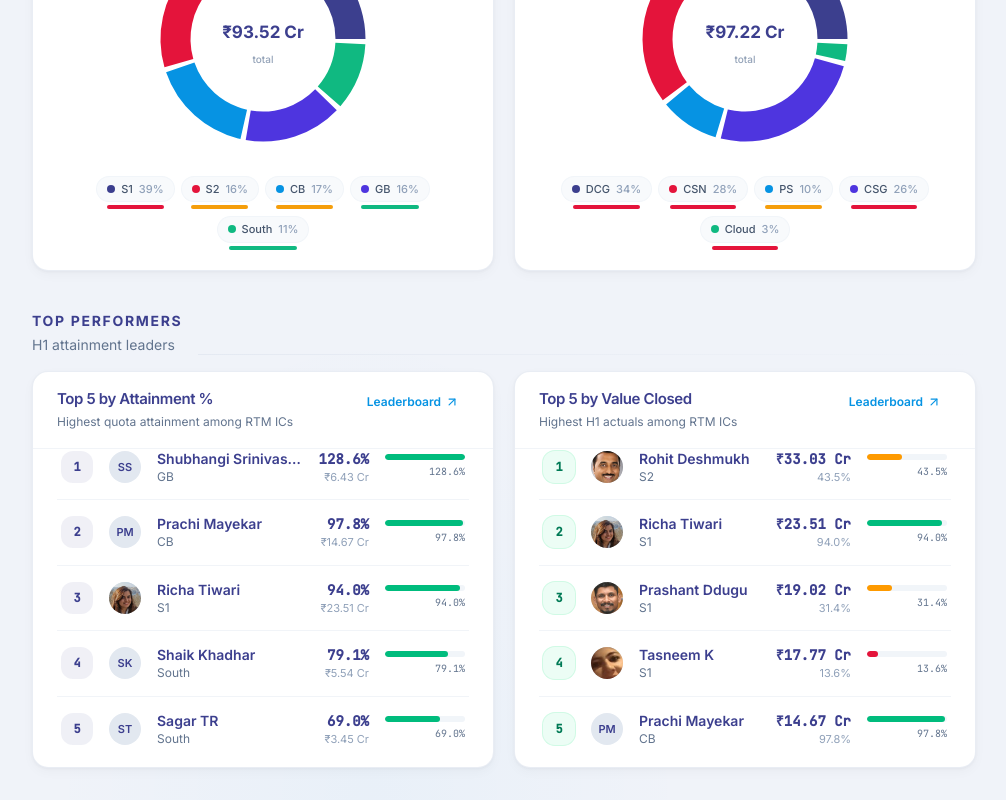
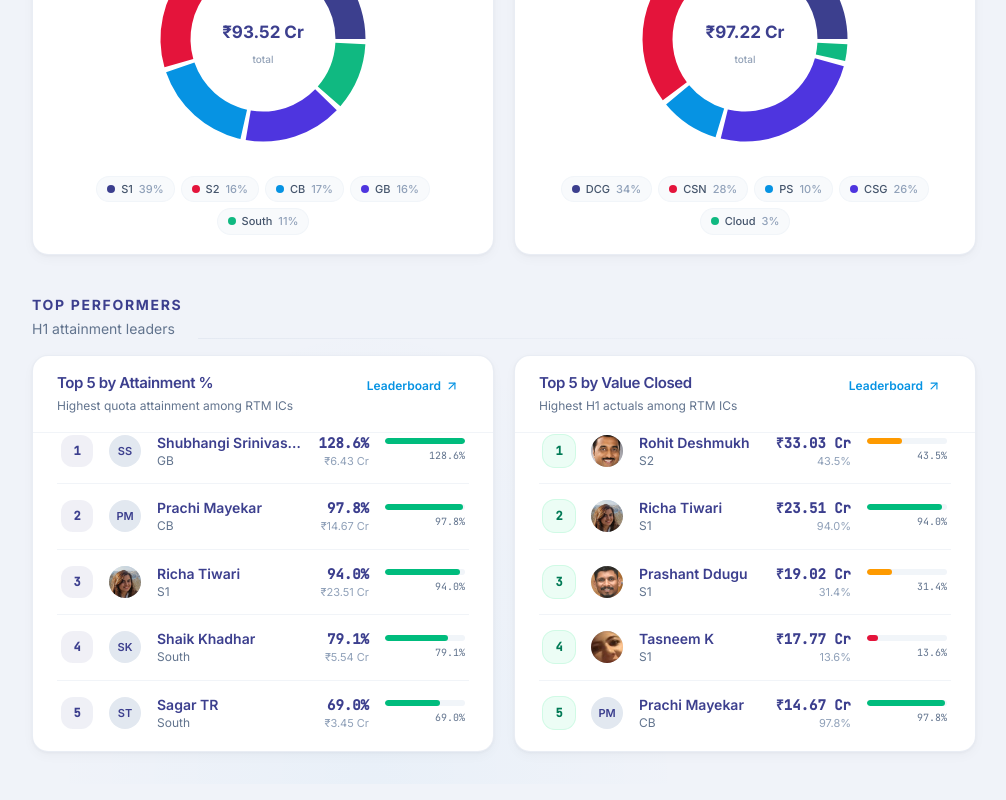
Before and after one commit to vishwajeet-dev04/test-galaxy-db, a React (Vite) app in the folder dashboard/: page / in a window 1280 px wide. Shown: the part 1606-2406 px from the top of the page, without its empty margins (272-1278 px from the left). Built offline with nearby package versions, Linux system fonts and the light colour scheme.

Commit message:
Fix- Removed the Colour Indicator from Donut Charts of Closed Opp and BU

```diff
--- a/dashboard/src/components/charts/DonutChart.tsx
+++ b/dashboard/src/components/charts/DonutChart.tsx
@@ -6,9 +6,6 @@ interface DonutChartProps {
   height?: number;
   onSliceClick?: (name: string) => void;
   centerLabel?: string;
-  statusMap?: Record<string, number | null>;
-  /** Optional function that maps an attainment value to a hex colour string */
-  legendStatusColorFn?: (attainmentPct: number | null | undefined) => string;
 }
 
 export function DonutChart({
@@ -16,8 +13,6 @@ export function DonutChart({
   height = 280,
   onSliceClick,
   centerLabel,
-  statusMap,
-  legendStatusColorFn,
 }: DonutChartProps) {
   const filtered = data.filter((d) => d.value > 0);
   const total = filtered.reduce((s, d) => s + d.value, 0);
@@ -84,11 +79,12 @@ export function DonutChart({
       <div className="mt-2 flex flex-wrap justify-center gap-2">
         {filtered.map((d, i) => {
           const pct = total ? ((d.value / total) * 100).toFixed(0) : "0";
-          const hasStatus = statusMap && legendStatusColorFn && d.name in statusMap;
-          const statusColor = hasStatus ? legendStatusColorFn!(statusMap![d.name]) : null;
+          // The status-color calculation logic is preserved here for potential future use:
+          // const hasStatus = statusMap && legendStatusColorFn && d.name in statusMap;
+          // const statusColor = hasStatus ? legendStatusColorFn!(statusMap![d.name]) : null;
           return (
-            <div key={d.name} className="flex flex-col items-center">
             <button
+              key={d.name}
               onClick={() => onSliceClick?.(d.name)}
               className="inline-flex items-center gap-1.5 rounded-full bg-slate-50 px-2.5 py-1 text-[11px] font-medium text-slate-600 ring-1 ring-slate-100 transition hover:bg-white hover:ring-galaxy-navy/20"
             >
@@ -96,11 +92,6 @@ export function DonutChart({
               {d.name}
               <span className="text-slate-400">{pct}%</span>
             </button>
-              <div
-                className="mt-1 h-1 w-3/4 rounded-full"
-                style={{ background: hasStatus ? (statusColor || "#94a3b8") : CHART_COLORS[i % CHART_COLORS.length] }}
-              />
-            </div>
           );
         })}
       </div>
--- a/dashboard/src/views/AccountsView.tsx
+++ b/dashboard/src/views/AccountsView.tsx
@@ -9,7 +9,7 @@ import {
   Sparkles,
   PieChart,
 } from "lucide-react";
-import { getStatusMaps } from "../utils/status";
+
 import { FilterBar } from "../components/FilterBar";
 import { KpiCard } from "../components/KpiCard";
 import { SectionHeader } from "../components/SectionHeader";
@@ -18,7 +18,7 @@ import { AccountLogo } from "../components/AccountLogo";
 import { ChartCard } from "../components/ChartCard";
 import { DonutChart } from "../components/charts/DonutChart";
 import type { AccountRecord, DrillState, QuotaData } from "../types";
-import { formatCr, formatPct, formatInr, BU_COLORS, attainmentBarColor } from "../utils/format";
+import { formatCr, formatPct, formatInr, BU_COLORS } from "../utils/format";
 import { ui } from "../theme";
 
 interface AccountsViewProps {
@@ -32,12 +32,10 @@ type SortKey = "revenue" | "bottomline" | "deals" | "gp" | "quota_share";
 function AccountDetail({
   account,
   icQuota,
-  buStatusMap,
   onSelectEmployee,
 }: {
   account: AccountRecord;
   icQuota: number;
-  buStatusMap: Record<string, number | null>;
   onSelectEmployee: (name: string) => void;
 }) {
   const buShare = account.by_bu.map((b) => ({
@@ -129,8 +127,6 @@ function AccountDetail({
             {buShare.length > 0 ? (
               <DonutChart
                 data={buShare}
-                statusMap={buStatusMap}
-                legendStatusColorFn={attainmentBarColor}
               />
             ) : (
               <p className="py-8 text-center text-sm text-slate-400">No BU split</p>
@@ -273,7 +269,7 @@ export function AccountsView({ data, drill, onDrill }: AccountsViewProps) {
     return { totalTl, totalBl, totalDeals, top10Share, avgGp, multiBu, top5: accounts.slice(0, 5) };
   }, [accounts]);
 
-  const { buStatusMap } = getStatusMaps(data.bu_level ?? [], data.rtm_divisions ?? [], "h1");
+
 
   if (selected) {
     return (
@@ -288,7 +284,7 @@ export function AccountsView({ data, drill, onDrill }: AccountsViewProps) {
         <AccountDetail
           account={selected}
           icQuota={icQuota ?? 0}
-          buStatusMap={buStatusMap}
+
           onSelectEmployee={(name) => onDrill({ view: "employees", employee: name })}
         />
       </div>
--- a/dashboard/src/views/BUView.tsx
+++ b/dashboard/src/views/BUView.tsx
@@ -1,11 +1,11 @@
 import { useMemo, useState } from "react";
 import { DonutChart } from "../components/charts/DonutChart";
 import { ChartCard } from "../components/ChartCard";
-import { getStatusMaps } from "../utils/status";
+
 import { ProgressRing } from "../components/ProgressRing";
 import { FilterBar } from "../components/FilterBar";
 import type { QuotaData, DrillState } from "../types";
-import { formatCr, attainmentBarColor, BU_COLORS } from "../utils/format";
+import { formatCr, BU_COLORS, attainmentBarColor } from "../utils/format";
 import { ui } from "../theme";
 
 interface BUViewProps {
@@ -123,8 +123,6 @@ export function BUView({ data, drill, onDrill }: BUViewProps) {
             <DonutChart
               data={filteredBUs.map((b) => ({ name: b.bu, value: b[buPeriod]?.actuals ?? 0 }))}
               onSliceClick={(bu) => onDrill({ bu })}
-              statusMap={getStatusMaps(data.bu_level ?? [], data.rtm_divisions ?? [], buPeriod).buStatusMap}
-              legendStatusColorFn={attainmentBarColor}
             />
           </ChartCard>
         </div>
--- a/dashboard/src/views/BrandsView.tsx
+++ b/dashboard/src/views/BrandsView.tsx
@@ -14,13 +14,13 @@ import {
 import { FilterBar } from "../components/FilterBar";
 import { KpiCard } from "../components/KpiCard";
 import { SectionHeader } from "../components/SectionHeader";
-import { getStatusMaps } from "../utils/status";
+
 import { DealRow } from "../components/DealRow";
 import { BrandLogo } from "../components/BrandLogo";
 import { ChartCard } from "../components/ChartCard";
 import { DonutChart } from "../components/charts/DonutChart";
 import type { BrandRecord, DrillState, QuotaData } from "../types";
-import { formatCr, formatPct, formatInr, BU_COLORS, attainmentBarColor } from "../utils/format";
+import { formatCr, formatPct, formatInr, BU_COLORS } from "../utils/format";
 import { ui } from "../theme";
 
 interface BrandsViewProps {
@@ -34,13 +34,11 @@ type SortKey = "revenue" | "bottomline" | "deals" | "gp" | "quota_share" | "acco
 function BrandDetail({
   brand,
   icQuota,
-  buStatusMap,
   onSelectEmployee,
   onSelectAccount,
 }: {
   brand: BrandRecord;
   icQuota: number;
-  buStatusMap: Record<string, number | null>;
   onSelectEmployee: (name: string) => void;
   onSelectAccount: (account: string) => void;
 }) {
@@ -132,8 +130,6 @@ function BrandDetail({
             {buShare.length > 0 ? (
               <DonutChart
                 data={buShare}
-                statusMap={buStatusMap}
-                legendStatusColorFn={attainmentBarColor}
               />
             ) : (
               <p className="py-8 text-center text-sm text-slate-400">No BU split</p>
@@ -236,7 +232,7 @@ export function BrandsView({ data, drill, onDrill }: BrandsViewProps) {
   const [sortKey, setSortKey] = useState<SortKey>("revenue");
   const [expanded, setExpanded] = useState<string | null>(null);
 
-  const { buStatusMap } = getStatusMaps(data.bu_level ?? [], data.rtm_divisions ?? [], "h1");
+
 
   const selected = useMemo(
     () => (drill.brand ? brands.find((b) => b.brand === drill.brand) : undefined),
@@ -308,7 +304,7 @@ export function BrandsView({ data, drill, onDrill }: BrandsViewProps) {
         <BrandDetail
           brand={selected}
           icQuota={icQuota ?? 0}
-          buStatusMap={buStatusMap}
+
           onSelectEmployee={(name) => onDrill({ view: "employees", employee: name })}
           onSelectAccount={(account) => onDrill({ view: "accounts", account })}
         />
--- a/dashboard/src/views/OverviewView.tsx
+++ b/dashboard/src/views/OverviewView.tsx
@@ -1,6 +1,6 @@
 import { useState } from "react";
 import { ChartCard } from "../components/ChartCard";
-import { getStatusMaps } from "../utils/status";
+
 import { SectionHeader } from "../components/SectionHeader";
 import { PerformerList } from "../components/PerformerList";
 import { PerformanceCard } from "../components/PerformanceCard";
@@ -45,13 +45,7 @@ function periodCardProps(key: PerformancePeriodKey, snapshot: PeriodSnapshot | u
   };
 }
 
-/** Returns red/amber/green status colour for a given H1 attainment pct — mirrors RTM table thresholds */
-function rtmStatusColor(attainmentPct: number | null | undefined): string {
-  if (attainmentPct == null) return "#94a3b8"; // slate-400
-  if (attainmentPct >= 50) return "#10b981";   // emerald-500
-  if (attainmentPct >= 30) return "#f59e0b";   // amber-500
-  return "#e4143b";                            // galaxy-primary (red)
-}
+
 
 export function OverviewView({ data, onDrill }: OverviewViewProps) {
   const { bu_level, period_metrics, rtm_divisions, at_risk_ics, top_attainers } = data;
@@ -77,19 +71,10 @@ export function OverviewView({ data, onDrill }: OverviewViewProps) {
       }
       return { name: b.bu, value: val };
     });
-    // Status underlines always scored against H1 attainment — the primary tracking period.
-    // (The chart period selector only changes which period's revenue is used to SIZE the slices.)
-    const { rtmStatusMap, buStatusMap } = getStatusMaps(
-      bu_level ?? [],
-      rtm_divisions ?? [],
-      selectedChartPeriod,
-      "h1"  // force status colour from H1 attainment regardless of chart period
-    );
-
-    return { rtmData, buData, rtmStatusMap, buStatusMap };
+    return { rtmData, buData };
   };
 
-  const { rtmData: pipelineByRtm, buData: pipelineByBu, rtmStatusMap, buStatusMap } = getChartData();
+  const { rtmData: pipelineByRtm, buData: pipelineByBu } = getChartData();
 
   const topByPct = top_attainers?.by_attainment_pct ?? [];
   const topByValue = top_attainers?.by_value_closed ?? [];
@@ -252,8 +237,6 @@ export function OverviewView({ data, onDrill }: OverviewViewProps) {
               data={pipelineByRtm}
               height={260}
               onSliceClick={(div) => onDrill({ view: "divisions", division: div })}
-              statusMap={rtmStatusMap}
-              legendStatusColorFn={rtmStatusColor}
             />
           </ChartCard>
 
@@ -271,8 +254,6 @@ export function OverviewView({ data, onDrill }: OverviewViewProps) {
               data={pipelineByBu}
               height={260}
               onSliceClick={(bu) => onDrill({ view: "bu", bu })}
-              statusMap={buStatusMap}
-              legendStatusColorFn={rtmStatusColor}
             />
           </ChartCard>
         </div>
--- a/dashboard/src/views/PersonasView.tsx
+++ b/dashboard/src/views/PersonasView.tsx
@@ -3,7 +3,7 @@ import { QuotaVsActualChart } from "../components/charts/QuotaVsActualChart";
 import { DonutChart } from "../components/charts/DonutChart";
 import { FilterBar } from "../components/FilterBar";
 import type { QuotaData, DrillState } from "../types";
-import { formatCr, formatPct, attainmentColor, attainmentBg, attainmentBarColor } from "../utils/format";
+import { formatCr, formatPct, attainmentColor, attainmentBg } from "../utils/format";
 import { ui } from "../theme";
 
 interface PersonasViewProps {
@@ -75,10 +75,6 @@ export function PersonasView({ data, drill, onDrill }: PersonasViewProps) {
           <DonutChart
             data={filteredPersonas.map((p) => ({ name: p.persona, value: p.h1_actuals }))}
             onSliceClick={(persona) => onDrill({ persona })}
-            statusMap={Object.fromEntries(
-              filteredPersonas.map((p) => [p.persona, p.h1_attainment_pct ?? null])
-            )}
-            legendStatusColorFn={attainmentBarColor}
           />
         </div>
         <div className={`${ui.card} p-5`}>
```
Lines whose indentation alone changed are shown as unchanged.
